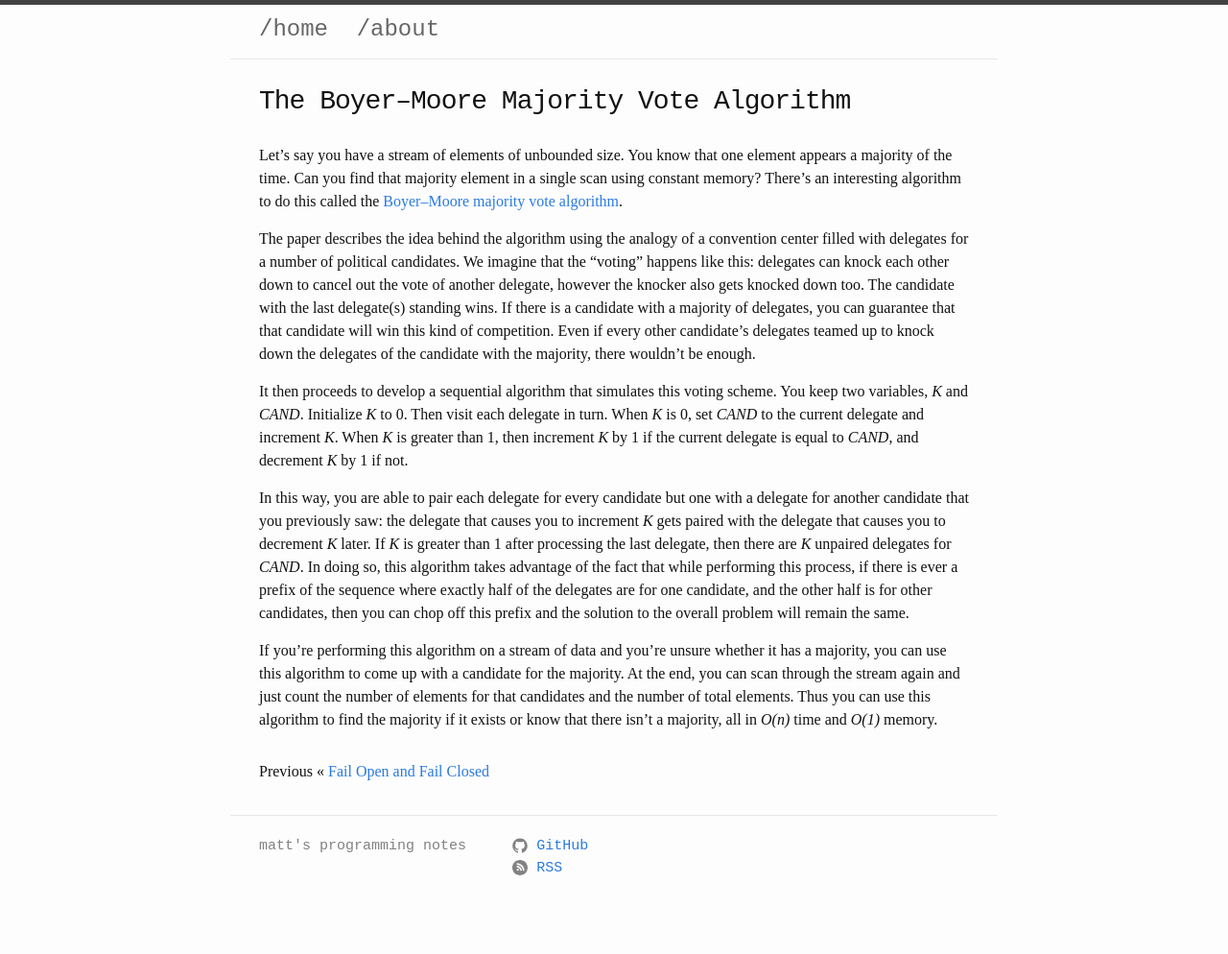
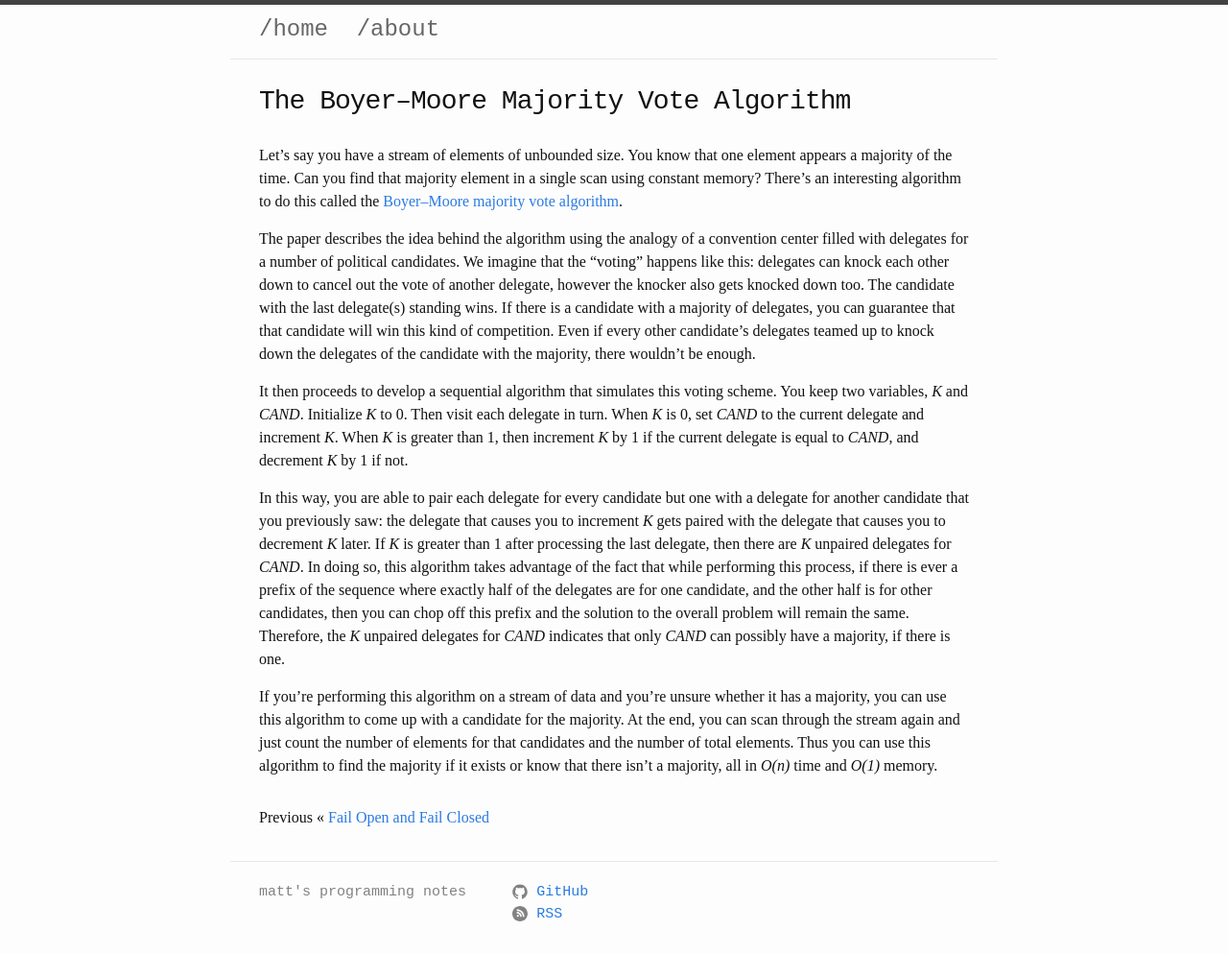
Before and after one commit to mattsteadman/mattsteadman.github.io, a Jekyll site: the page built from _posts/2023-12-05-majority-vote.md, in a window 1280 px wide. Shown: the whole page at 96% size. Built offline with Jekyll 4.4.1, drawn with Linux system fonts in a browser that asks for light colours; before the commit the page ends 946 px from its top, so only the background shows below that.

Commit message:
Phrasing

```diff
--- a/_posts/2023-12-05-majority-vote.md
+++ b/_posts/2023-12-05-majority-vote.md
@@ -13,6 +13,6 @@ The paper describes the idea behind the algorithm using the analogy of a convent
 
 It then proceeds to develop a sequential algorithm that simulates this voting scheme. You keep two variables, *K* and *CAND*. Initialize *K* to 0. Then visit each delegate in turn. When *K* is 0, set *CAND* to the current delegate and increment *K*. When *K* is greater than 1, then increment *K* by 1 if the current delegate is equal to *CAND*, and decrement *K* by 1 if not.
 
-In this way, you are able to pair each delegate for every candidate but one with a delegate for another candidate that you previously saw: the delegate that causes you to increment *K* gets paired with the delegate that causes you to decrement *K* later. If *K* is greater than 1 after processing the last delegate, then there are *K* unpaired delegates for *CAND*. In doing so, this algorithm takes advantage of the fact that while performing this process, if there is ever a prefix of the sequence where exactly half of the delegates are for one candidate, and the other half is for other candidates, then you can chop off this prefix and the solution to the overall problem will remain the same.
+In this way, you are able to pair each delegate for every candidate but one with a delegate for another candidate that you previously saw: the delegate that causes you to increment *K* gets paired with the delegate that causes you to decrement *K* later. If *K* is greater than 1 after processing the last delegate, then there are *K* unpaired delegates for *CAND*. In doing so, this algorithm takes advantage of the fact that while performing this process, if there is ever a prefix of the sequence where exactly half of the delegates are for one candidate, and the other half is for other candidates, then you can chop off this prefix and the solution to the overall problem will remain the same. Therefore, the *K* unpaired delegates for *CAND* indicates that only *CAND* can possibly have a majority, if there is one.
 
 If you're performing this algorithm on a stream of data and you're unsure whether it has a majority, you can use this algorithm to come up with a candidate for the majority. At the end, you can scan through the stream again and just count the number of elements for that candidates and the number of total elements. Thus you can use this algorithm to find the majority if it exists or know that there isn't a majority, all in *O(n)* time and *O(1)* memory.
```
